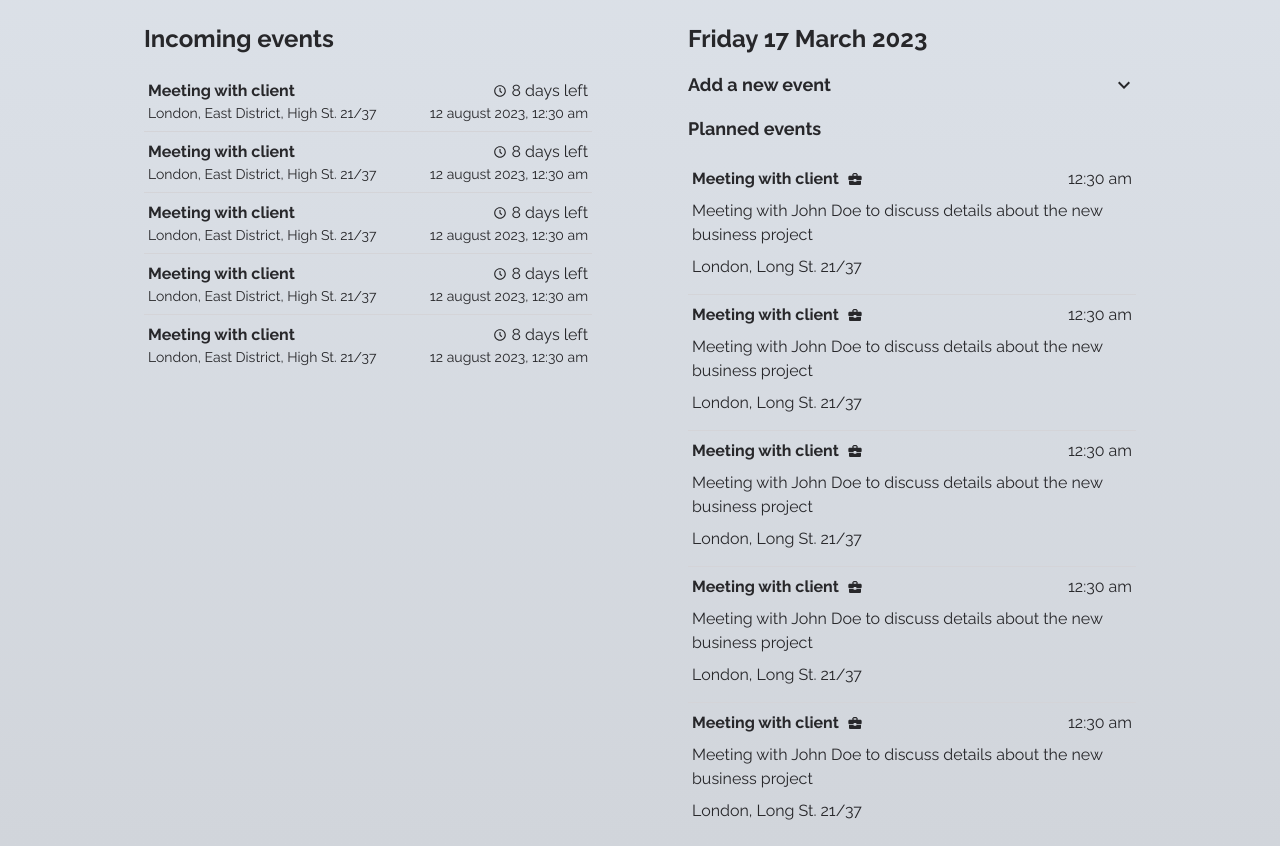
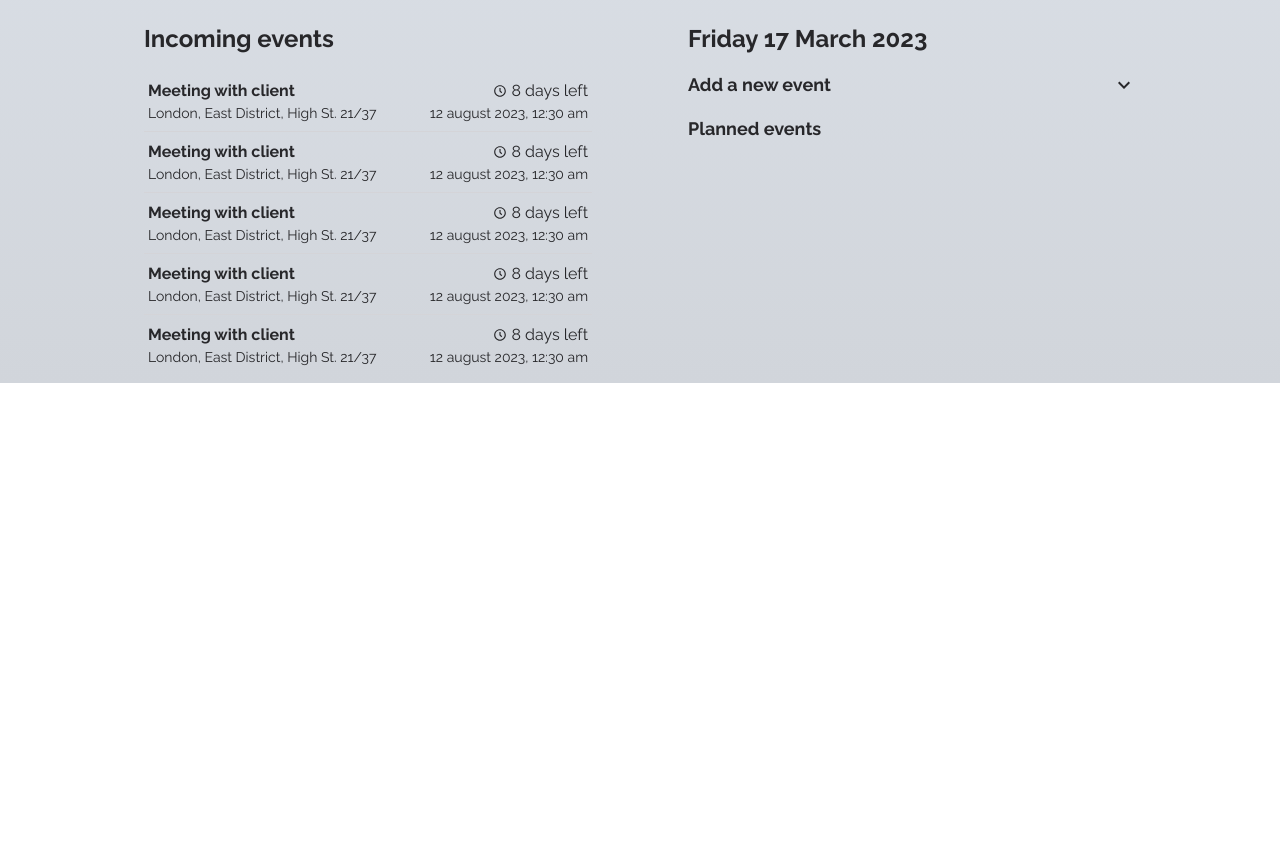
Before and after one commit to zwiro/remind-calendar-app, a React (Vite) app: page / in a window 1280 px wide. Shown: the part 603-1449 px from the top of the page. After the commit the page ends 986 px from the top, so only its background shows below. Built offline with nearby package versions, Linux system fonts and the light colour scheme.

Commit message:
Displaying added events

```diff
--- a/src/components/AddEventForm.tsx
+++ b/src/components/AddEventForm.tsx
@@ -36,6 +36,7 @@ function AddEventForm() {
           id: nanoid(),
           title: data.title,
           description: data.description,
+          location: data.location,
           date,
           time,
           category: data.category,
--- a/src/components/PlannedEvent.tsx
+++ b/src/components/PlannedEvent.tsx
@@ -1,21 +1,38 @@
 import { AiFillDelete, AiFillEdit } from "react-icons/ai"
 import { MdBusinessCenter } from "react-icons/md"
 import { RiParentFill } from "react-icons/ri"
+import { GoLocation } from "react-icons/go"
 
-function PlannedEvent() {
+interface PlannedEventProps {
+  title: string
+  description: string
+  time: string
+  location: string
+  category: string
+}
+
+function PlannedEvent({
+  title,
+  description,
+  time,
+  location,
+  category,
+}: PlannedEventProps) {
   return (
     <div className="group space-y-2 border-b border-zinc-300 py-2 px-1 hover:bg-slate-300">
       <div className="flex items-center justify-between">
         <p className="flex items-center gap-2 font-bold">
-          Meeting with client <MdBusinessCenter />
+          {title}{" "}
+          {category === "work" ? <MdBusinessCenter /> : <RiParentFill />}
         </p>
-        <p>12:30 am</p>
+        <p>{time}</p>
       </div>
-      <p>
-        Meeting with John Doe to discuss details about the new business project
-      </p>
+      <p>{description}</p>
       <div className="flex justify-between">
-        <p>London, Long St. 21/37</p>
+        <p className="flex items-center gap-1">
+          <GoLocation size={12} />
+          {location}
+        </p>
         <div className="space-x-3 font-bold">
           <button className="invisible text-blue-500 transition-transform hover:scale-125 group-hover:visible">
             <AiFillEdit size={24} />
--- a/src/components/PlannedEvents.tsx
+++ b/src/components/PlannedEvents.tsx
@@ -2,17 +2,24 @@ import PlannedEvent from "./PlannedEvent"
 import Spacer from "./Spacer"
 import { motion, AnimatePresence } from "framer-motion"
 import { MdExpandMore } from "react-icons/md"
-
+import { useAppSelector } from "../hooks/reduxHooks"
 function PlannedEvents() {
+  const { events } = useAppSelector((state) => state.events)
+  console.log(events)
   return (
     <div className="[&>div:last-of-type]:border-none">
       <h3 className="text-lg font-bold">Planned events</h3>
       <Spacer value={2} />
-      <PlannedEvent />
-      <PlannedEvent />
-      <PlannedEvent />
-      <PlannedEvent />
-      <PlannedEvent />
+      {events.map((event) => (
+        <PlannedEvent
+          key={event.id}
+          title={event.title}
+          description={event.description}
+          location={event.location}
+          category={event.category}
+          time={event.time}
+        />
+      ))}
     </div>
   )
 }
--- a/src/state/eventsSlice.ts
+++ b/src/state/eventsSlice.ts
@@ -4,6 +4,7 @@ interface Event {
   id: string
   title: string
   description: string
+  location: string
   date: string
   time: string
   category: "private" | "work"
```
